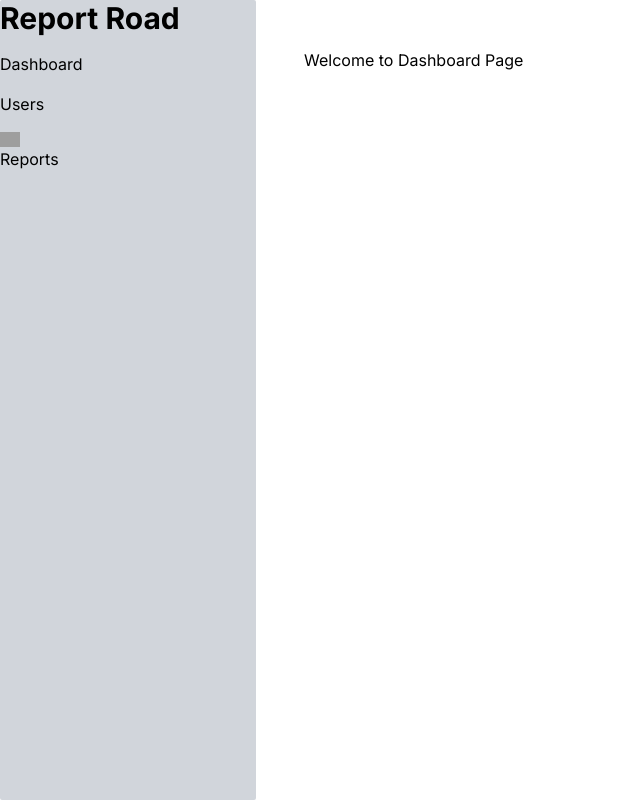
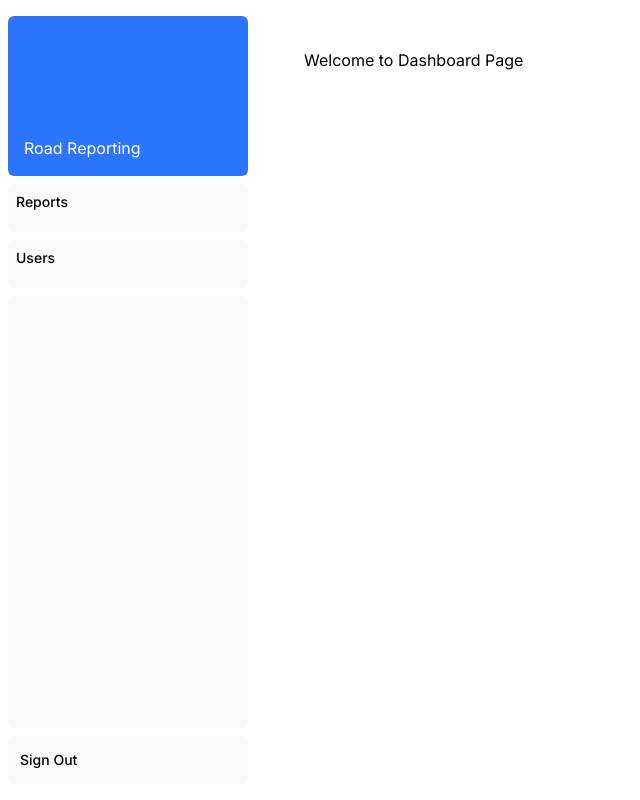
Before and after one commit to AnantaPrajapati/ReportARoad-Admin, a Next.js app: page /dashboard in a window 1280 px wide. Shown: the whole page, without its empty margins (0-640 px from the left). Built offline with nearby package versions, Linux system fonts and the light colour scheme; grey boxes are pictures that could not be loaded.

Commit message:
dev-kr : added layouts and links

```diff
--- a/app/(pages)/dashboard/page.tsx
+++ b/app/(pages)/dashboard/(overview)/page.tsx
@@ -1,8 +1,7 @@
-export default function Page
-() {
+export default function Page(){
     return (
         <div>
             Welcome to Dashboard Page
         </div>
-    );
+    )
 }
--- a/app/(pages)/dashboard/layout.tsx
+++ b/app/(pages)/dashboard/layout.tsx
@@ -1,31 +1,12 @@
-import Image from "next/image";
-import Link from "next/link";
+import SideNav from "@/components/ui/dashboard/sidenav"
 
-export default function Layout({
-    children,
-}: Readonly<{
-    children: React.ReactNode;
-}>) {
+export default function Layout({ children }: { children: React.ReactNode }) {
     return (
-        <html lang="en">
-            <body>
-                <div>
-                    <div className="flex h-screen flex-col md:flex-row md:overflow-hidden">
-                        <div className="w-full flex flex-col md:w-64 bg-gray-300 rounded-sm gap-4">
-                            <p className="text-3xl font-bold"> Report Road </p>
-                            <Link href="/dashboard"> Dashboard </Link>
-                            <Link href="/dashboard/customers"> Users </Link>
-                            <div>
-                                <Image src="/icons/report-svgrepo-com-2.svg" width={20} height={20} alt="" />
-                                <span>
-                                    <Link href="/dashboard/reports">  Reports </Link>
-                                </span>
-                            </div>
-                        </div>
-                        <div className="flex-grow p-6 md:overflow-y-auto md:p-12">{children}</div>
-                    </div>
-                </div>
-            </body>
-        </html>
-    );
+        <div className="flex h-screen flex-col md:flex-row md:overflow-hidden">
+            <div className="w-full flex-none md:w-64">
+                <SideNav />
+            </div>
+            <div className="flex-grow p-6 md:overflow-y-auto md:p-12">{children}</div>
+        </div>
+    )
 }
--- a/app/layout.tsx
+++ b/app/layout.tsx
@@ -5,8 +5,11 @@
 const inter = Inter({ subsets: ["latin"] });
 
 export const metadata: Metadata = {
-  title: "Create Next App",
-  description: "Generated by create next app",
+  title: "Road Reporting -  Admin",
+  description: "Report an issue on the road",
+  icons: {
+    icon: "/public/icons/report-svgrepo-com-2.svg",
+  }
 };
 
 export default function RootLayout({
--- /dev/null
+++ b/components/ui/dashboard/sidenav.tsx
@@ -0,0 +1,49 @@
+import Link from 'next/link';
+
+export default function SideNav() {
+    return (
+        <div className="flex h-full flex-col px-3 py-4 md:px-2">
+            <Link
+                className="mb-2 flex h-20 items-end justify-start rounded-md bg-[#2C75FF] p-4 md:h-40"
+                href="/"
+            >
+                <div className="w-32 text-white md:w-40">
+                    <p>Road Reporting</p>
+                </div>
+            </Link>
+            <div className="flex grow flex-row justify-between space-x-2 md:flex-col md:space-x-0 md:space-y-2">
+                <Link
+
+                    href="/dashboard/reports"
+                    className="{clsx(
+                                'flex h-[48px] grow items-center justify-center gap-2 rounded-md bg-gray-50 p-3 text-sm font-medium hover:bg-sky-100 hover:text-blue-600 md:flex-none md:justify-start md:p-2 md:px-3',
+                                {
+                                    'bg-sky-100 text-blue-600' : pathname === link.href
+                                }
+                                )}"
+                >
+                    <p className="hidden md:block">Reports</p>
+                </Link>
+
+                <Link
+
+                    href="/dashboard/customers"
+                    className="{clsx(
+                                'flex h-[48px] grow items-center justify-center gap-2 rounded-md bg-gray-50 p-3 text-sm font-medium hover:bg-sky-100 hover:text-blue-600 md:flex-none md:justify-start md:p-2 md:px-3',
+                                {
+                                    'bg-sky-100 text-blue-600' : pathname === link.href
+                                }
+                                )}"
+                >
+                    <p className="hidden md:block">Users</p>
+                </Link>
+                <div className="hidden h-auto w-full grow rounded-md bg-gray-50 md:block"></div>
+                <form>
+                    <button className="flex h-[48px] w-full grow items-center justify-center gap-2 rounded-md bg-gray-50 p-3 text-sm font-medium hover:bg-sky-100 hover:text-blue-600 md:flex-none md:justify-start md:p-2 md:px-3">
+                        <div className="hidden md:block">Sign Out</div>
+                    </button>
+                </form>
+            </div>
+        </div>
+    );
+}
```
